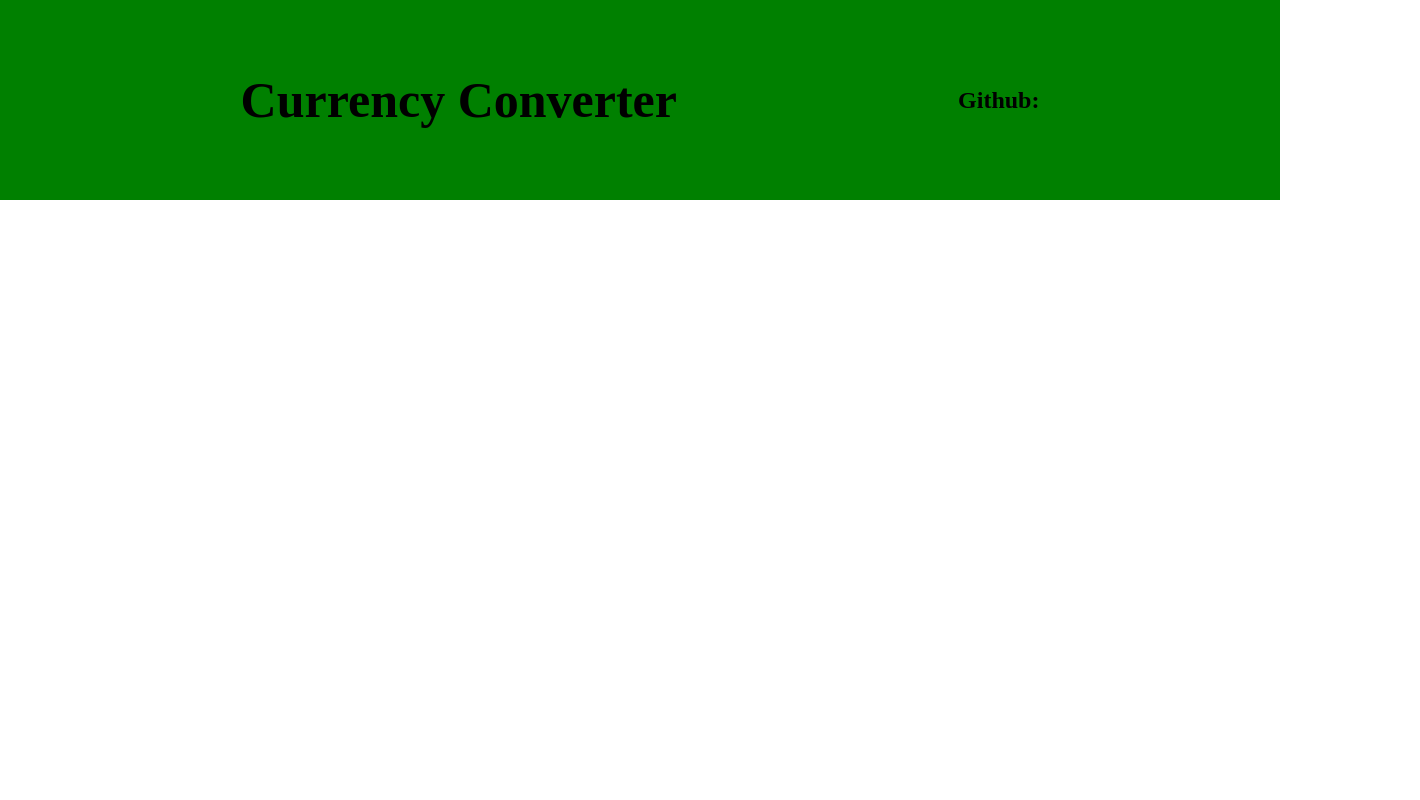
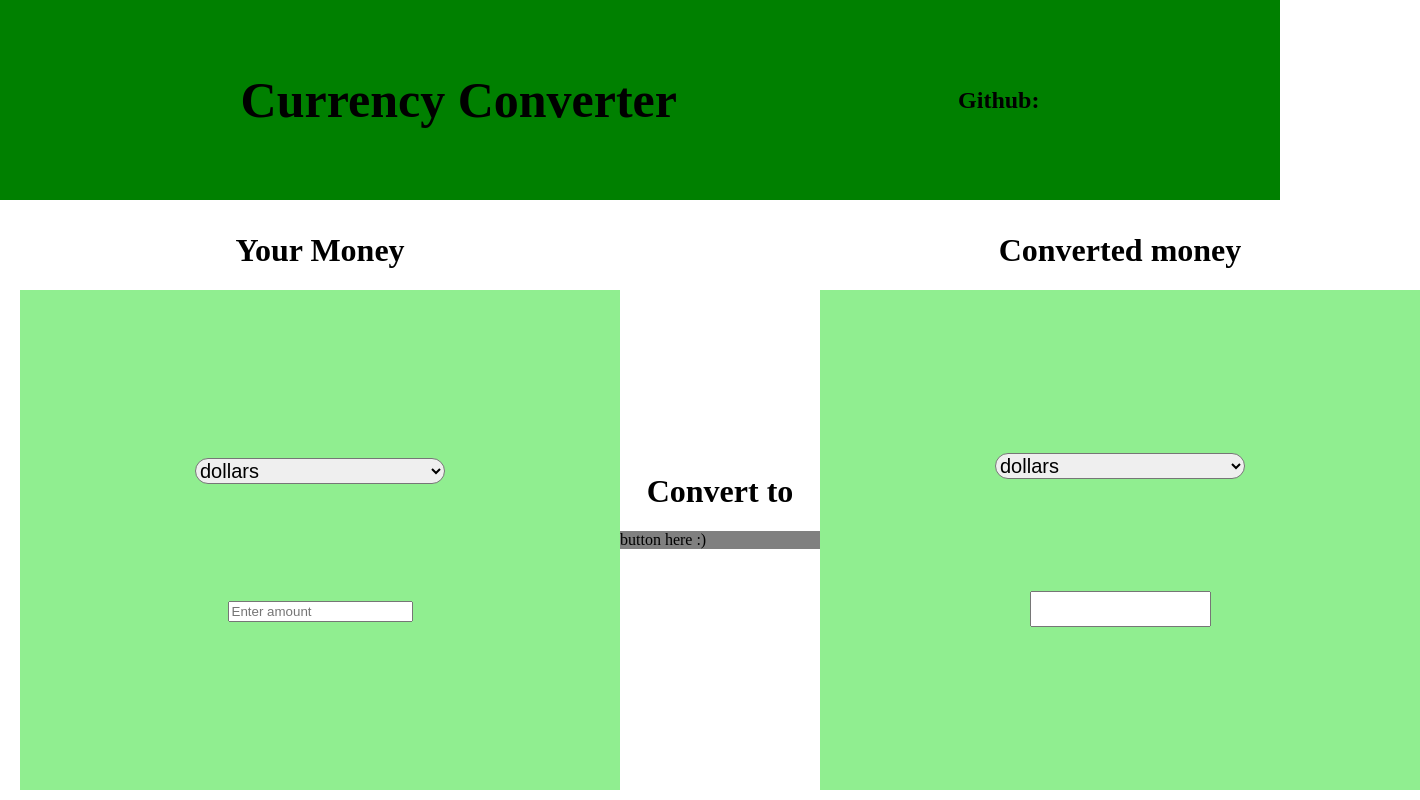
Before and after one commit to akshitk26/currencyExchanger, a React (Vite) app in the folder currencyExchanger/: page / in a window 1280 px wide. Shown: the whole page, 1420 px wide, since content can reach past the window. Built offline with nearby package versions, Linux system fonts and the light colour scheme.

Commit message:
asdfasdf

```diff
--- a/currencyExchanger/src/App.jsx
+++ b/currencyExchanger/src/App.jsx
@@ -1,6 +1,8 @@
 import { useState } from "react";
 
 import Header from "./components/Header";
+import Content from "./components/Content";
+
 import styles from "./styles.module.css";
 
 function App() {
@@ -9,6 +11,7 @@ function App() {
   return (
     <div>
       <Header></Header>
+      <Content></Content>
     </div>
   );
 }
--- /dev/null
+++ b/currencyExchanger/src/components/Content.jsx
@@ -0,0 +1,41 @@
+import styles from "./content.module.css";
+
+export default function Content() {
+  return (
+    <div className={styles.body}>
+      <div>
+        <h1>Your Money</h1>
+
+        <div className={styles.contentBox}>
+          <select className={styles.dropdown}>
+            <option value="dollars">dollars</option>
+            <option value="rupees">rupees</option>
+            <option value="pesos">pesos</option>
+          </select>
+
+          <input type="text" placeholder="Enter amount"></input>
+        </div>
+      </div>
+
+      <div>
+        <h1> Convert to</h1>
+
+        <div className={styles.buttonBox}>button here :)</div>
+      </div>
+
+      <div>
+        <h1> Converted money</h1>
+
+        <div className={styles.contentBox}>
+          <select className={styles.dropdown}>
+            <option value="dollars">dollars</option>
+            <option value="rupees">rupees</option>
+            <option value="pesos">pesos</option>
+          </select>
+
+          <textarea readOnly style={{ resize: "none" }}></textarea>
+        </div>
+      </div>
+    </div>
+  );
+}
--- a/currencyExchanger/src/components/Header.module.css
+++ b/currencyExchanger/src/components/Header.module.css
@@ -1,6 +1,6 @@
 .header {
   box-sizing: border-box;
-  height: 0px;
+  height: 200px;
   width: 100%;
   background-color: green;
   color: black;
--- /dev/null
+++ b/currencyExchanger/src/components/content.module.css
@@ -0,0 +1,41 @@
+.body {
+  box-sizing: border-box;
+  display: flex;
+  height: calc(100vh - 200px);
+  justify-content: space-around;
+  align-items: center;
+
+  padding: 20px;
+  background-color: white;
+}
+
+.body h1 {
+  text-align: center;
+}
+
+.contentBox {
+  box-sizing: border-box;
+  display: flex;
+  flex-direction: column;
+  width: 600px;
+  height: 500px;
+  background-color: lightGreen;
+  padding: 50px;
+  color: black;
+
+  align-items: center;
+  justify-content: space-evenly;
+}
+
+.buttonBox {
+  width: 200px;
+  height: auto;
+  background-color: gray;
+}
+
+.dropdown {
+  border-radius: 20px;
+  font-size: 20px;
+
+  width: 50%;
+}
```
